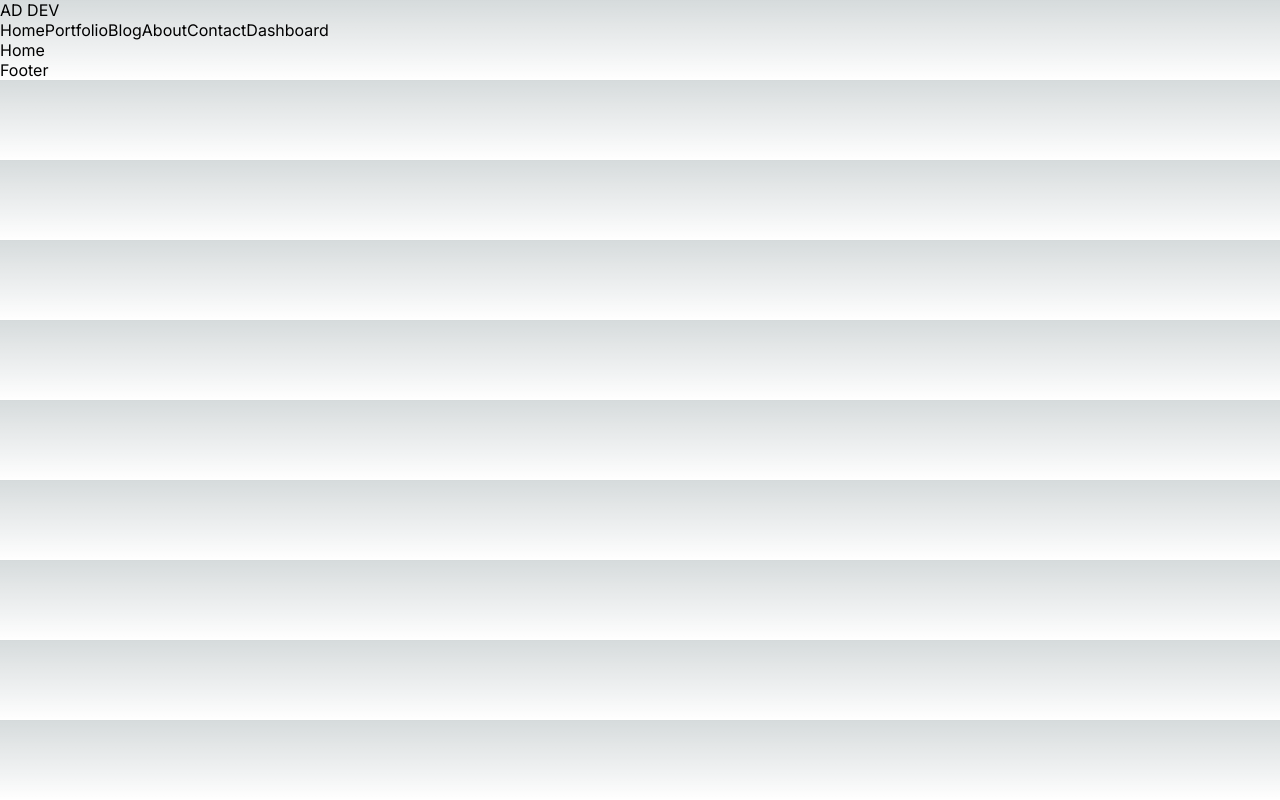
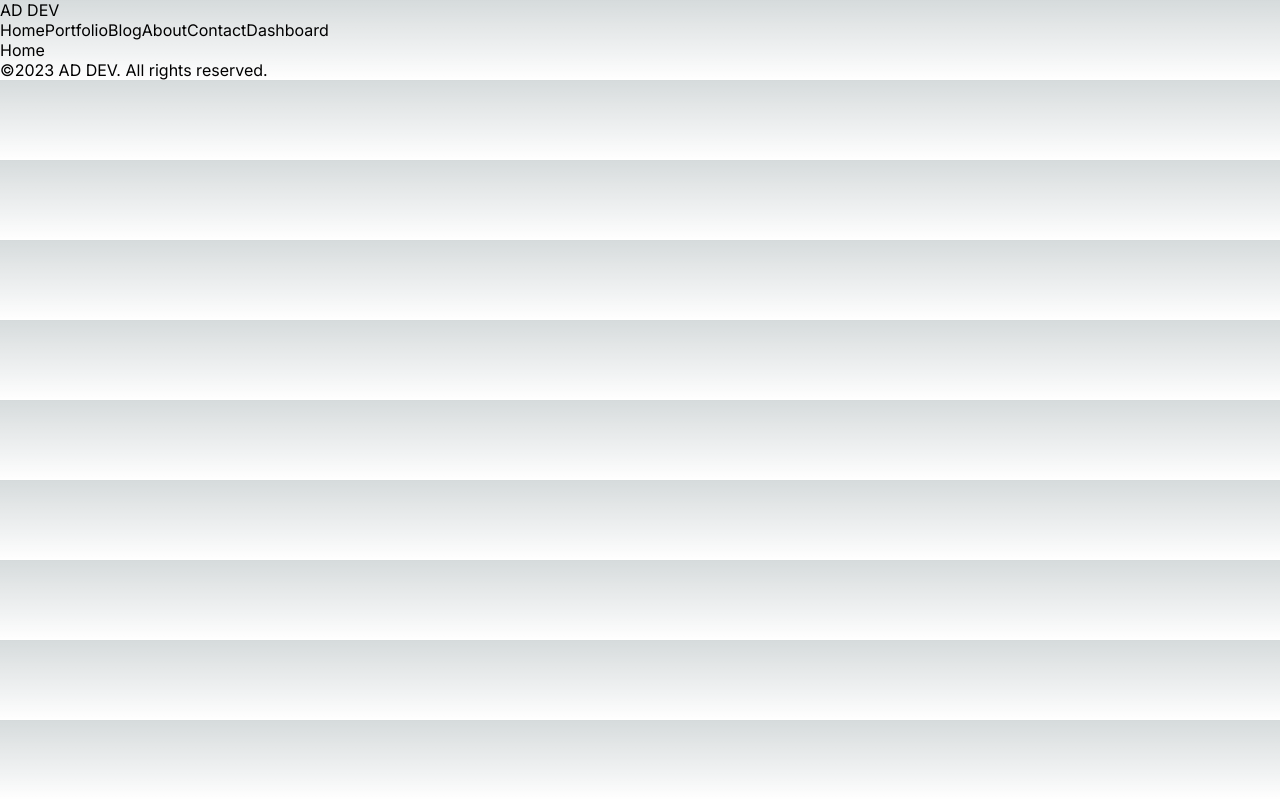
Before and after one commit to adarraji/nextjs-blog, a Next.js app: page / in a window 1280 px wide. Built offline with nearby package versions, Linux system fonts and the light colour scheme.

Commit message:
added footer text

```diff
--- a/src/components/footer/Footer.jsx
+++ b/src/components/footer/Footer.jsx
@@ -2,7 +2,10 @@
 
 const Footer = () => {
   return (
-    <div>Footer</div>
+    <div>
+      <div>©2023 AD DEV. All rights reserved.</div>
+      <div></div>
+    </div>
   )
 }
 
```
